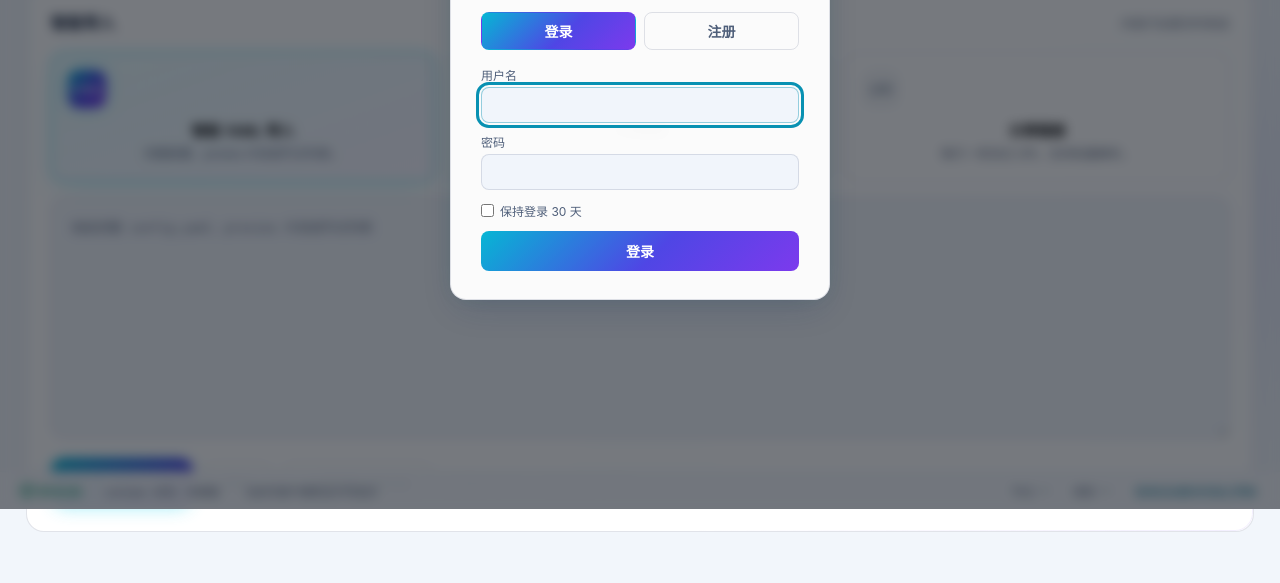
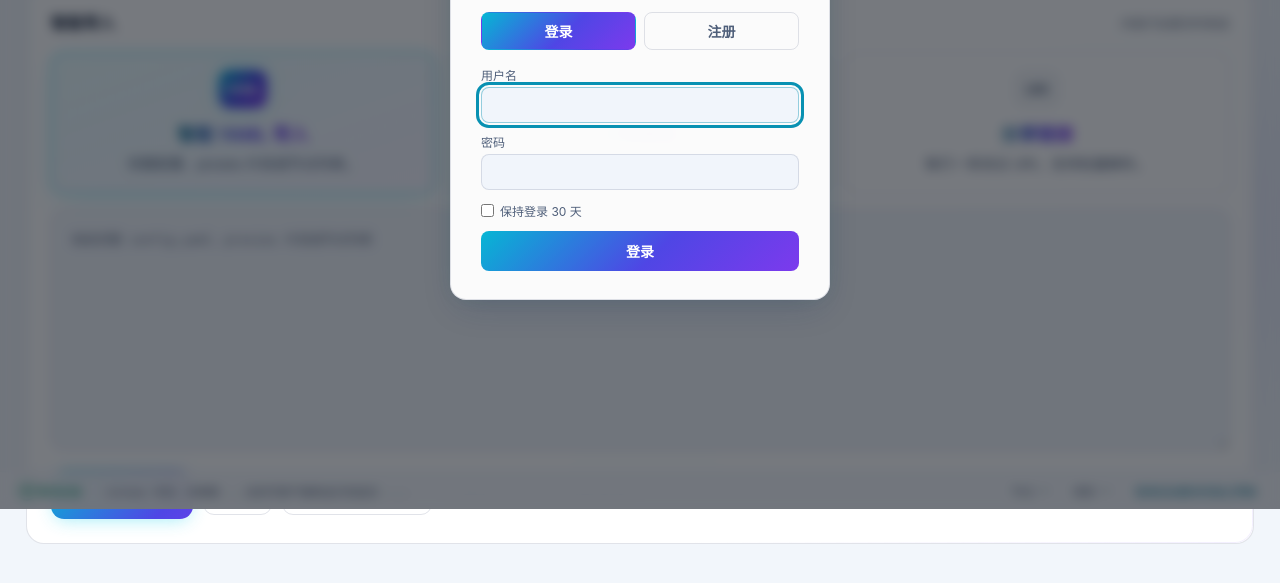
Before and after one commit to 10000ge10000/clash-config-gen, a website: page design/index.html in a window 1280 px wide. Shown: the part 291-874 px from the top of the page. Drawn offline with Linux system fonts and the light colour scheme; files that its build step writes are made by us from their sources; no server answers; files whose address does not match are found by name.

Commit message:
style: 优化导入方式卡片的文字样式
- 标题和说明加大字号，标题使用与顶栏标语相同的渐变
- 图标居中，与标题和说明对齐，图标文字不再贴边

```diff
--- a/design/assets/app.css
+++ b/design/assets/app.css
@@ -219,11 +219,11 @@ body {
   font-size: 13.5px; font-weight: 700; color: var(--text-dim);
   white-space: nowrap; overflow: hidden; text-overflow: ellipsis;
 }
-.topbar-slogan .grad {
+.topbar-slogan .grad, .method-card h4 {
   background: linear-gradient(90deg, #0e7490, #4f46e5, #7c3aed);
   -webkit-background-clip: text; background-clip: text; color: transparent;
 }
-html.dark .topbar-slogan .grad {
+html.dark .topbar-slogan .grad, html.dark .method-card h4 {
   background: linear-gradient(90deg, #22d3ee, #818cf8, #c084fc);
   -webkit-background-clip: text; background-clip: text; color: transparent;
 }
@@ -421,13 +421,14 @@ html.dark #themeToggle .ico-moon { display: block; }
 }
 .method-card.active .m-icon { background: var(--grad-main); color: var(--on-accent); box-shadow: 0 0 16px rgba(34,211,238,.4); }
 .m-icon {
-  width: 38px; height: 38px; border-radius: 11px;
+  width: 48px; height: 38px; border-radius: 11px; font-size: 13px; font-weight: 700;
   background: rgba(148,163,184,.1); color: var(--text-dim);
-  display: grid; place-items: center; margin-bottom: 12px;
+  display: grid; place-items: center; margin: 0 auto 12px;
   transition: color .3s, background-color .3s, box-shadow .3s;
 }
-.method-card h4 { font-size: 14px; font-weight: 650; margin-bottom: 5px; }
-.method-card p { font-size: 12px; color: var(--text-faint); line-height: 1.6; }
+/* 宽度贴合文字，渐变才会完整落在标题上，而不是只取整行中间的一段 */
+.method-card h4 { width: fit-content; margin: 0 auto 7px; font-size: 18px; font-weight: 700; }
+.method-card p { font-size: 14px; color: var(--text-dim); line-height: 1.6; }
 
 .paste-zone {
   margin-top: 16px; position: relative;
```
